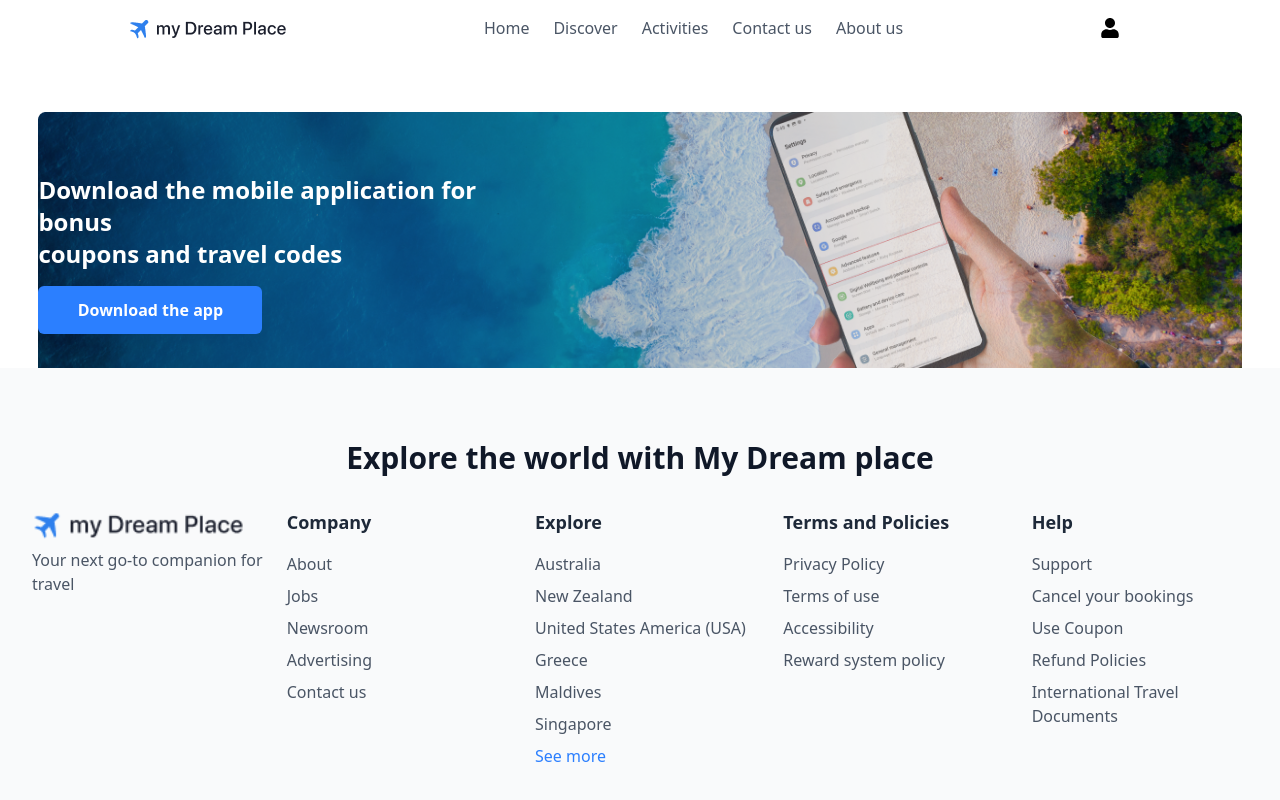
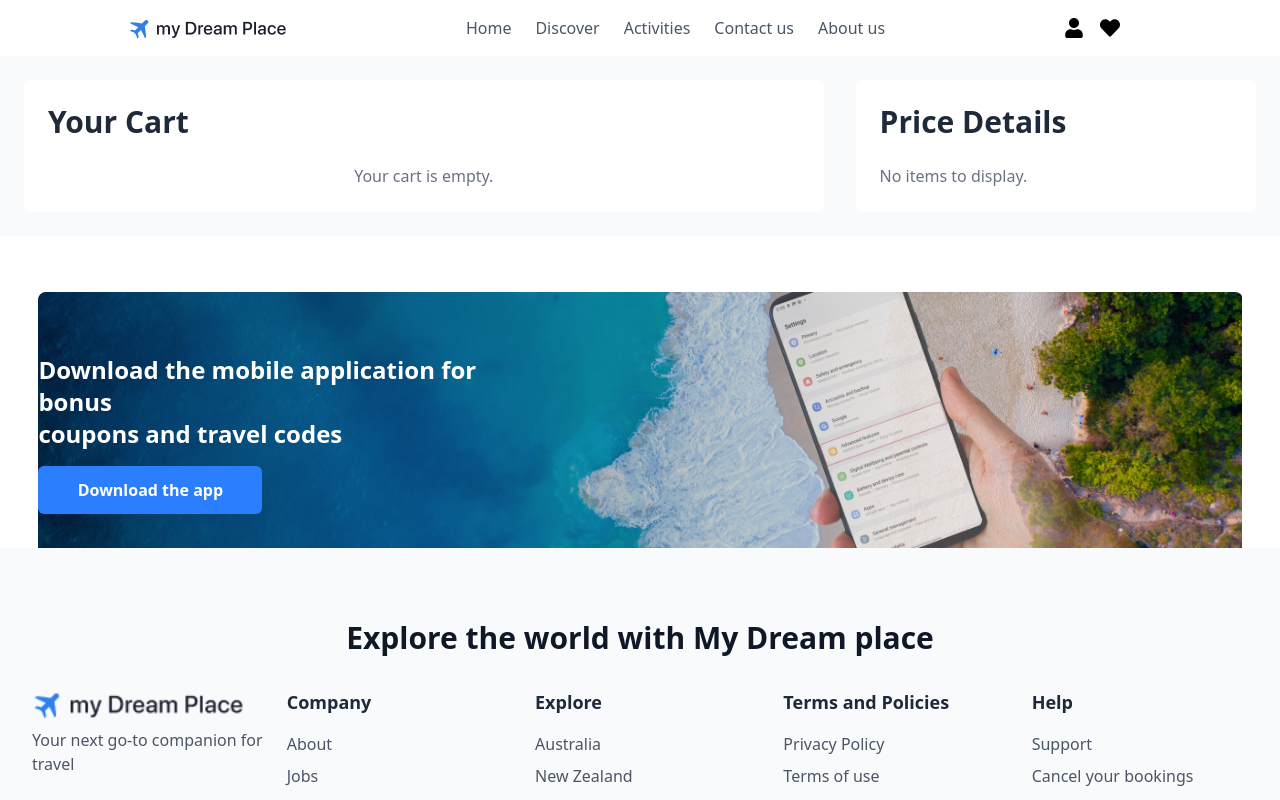
Before and after one commit to creation7654321/hotel-booking-app, a React (Vite) app in the folder client/: page /cart in a window 1280 px wide. Shown: the top 800 px of the page. Built offline with nearby package versions, Linux system fonts and the light colour scheme.

Commit message:
completing cart page

```diff
--- a/client/src/App.jsx
+++ b/client/src/App.jsx
@@ -16,6 +16,7 @@ import Advertisment from './components/Advertisment'
 import Footer from './components/Footer'
 import AllPost from './pages/admin/AllPost'
 import ProductDetails from './pages/ProductDetails'
+import CartPage from './pages/CartPage'
 
 function App() {
   return (
@@ -26,6 +27,7 @@ function App() {
         <Route path="/login" element={<Login/>} />
         <Route path="/register" element={<Register/>} />
         <Route path="/product/:slug" element={<ProductDetails/>} />
+        <Route path="/cart" element={<CartPage />}/>
 
         {/* user routing */}
         <Route path="/user" element={<UserRoutes />}>
--- a/client/src/components/Navbar.jsx
+++ b/client/src/components/Navbar.jsx
@@ -1,5 +1,5 @@
 import React, { useState } from 'react'
-import { FaUser} from 'react-icons/fa'
+import { FaUser, FaHeart} from 'react-icons/fa'
 import logo from '../assets/logo.png'
 import { useAuth } from '../context/UserContext';
 import { Link, useNavigate } from 'react-router-dom';
@@ -63,6 +63,10 @@ function Navbar() {
             size={20}
             onClick={handleDropDownTogle}
             />
+            <FaHeart
+            size={20}
+            onClick={()=>navigate('/cart')}
+            />
 
             {isDropDownOpen && (
                 <div
--- a/client/src/pages/CartPage.jsx
+++ b/client/src/pages/CartPage.jsx
@@ -1,4 +1,5 @@
 import React from 'react'
+import { FaTrashAlt } from "react-icons/fa";
 import { useCart } from '../context/Cart';
 import {useAuth} from '../context/UserContext'
 import { useNavigate } from 'react-router-dom';
@@ -36,9 +37,96 @@ function CartPage() {
             return "$0.00"
         }
     }
-  return (
-    <div>CartPage</div>
-  )
-}
+ return (
+    <div className="flex flex-col lg:flex-row w-full p-6 gap-8 bg-gray-50">
+      {/* Left Side - Product Details */}
+      <div className="w-full lg:w-2/3 bg-white p-6 rounded-lg">
+        <h2 className="text-3xl font-bold mb-6 text-gray-800">Your Cart</h2>
+        {cart.length > 0 ? (
+          cart.map((product) => {
+            console.log("Product Details:", product); // Log to ensure product details are present
+            return (
+              <div
+                key={product._id}
+                className="flex items-center gap-6 p-4 border-b border-gray-200 last:border-none"
+              >
+                {/* Remove Button */}
+                <button
+                  onClick={() => handleRemove(product._id)}
+                  className="text-red-500 hover:text-red-700 transition"
+                >
+                  <FaTrashAlt size={20} />
+                </button>
+                {/* Product Image */}
+                <img
+                  src={product.images[0]}
+                  alt={product.title}
+                  className="w-28 h-28 object-cover rounded-lg"
+                />
+                {/* Product Info */}
+                <div className="flex flex-col">
+                  <h3 className="text-xl font-semibold text-gray-700">
+                    {product.title}
+                  </h3>
+                  <p className="text-sm text-gray-500">
+                    {product.description.substring(0, 50)}
+                  </p>
+                </div>
+                {/* Product Price */}
+                <div className="ml-auto text-lg font-semibold text-gray-800">
+                  ${product.price}
+                </div>
+              </div>
+            );
+          })
+        ) : (
+          <p className="text-gray-500 text-center mt-6">Your cart is empty.</p>
+        )}
+      </div>
+
+      {/* Right Side - Price Summary */}
+      <div className="w-full lg:w-1/3 bg-white p-6 rounded-lg">
+        <h2 className="text-3xl font-bold mb-6 text-gray-800">Price Details</h2>
+        {cart.length > 0 ? (
+          <>
+            <div className="flex flex-col gap-4">
+              {cart.map((product) => (
+                <div
+                  key={product._id}
+                  className="flex justify-between items-center text-gray-700"
+                >
+                  <span>{product.title}</span>
+                  <span className="font-semibold">${product.price}</span>
+                </div>
+              ))}
+            </div>
+            <hr className="my-6 border-gray-300" />
+            <div className="flex justify-between items-center font-bold text-xl text-gray-800">
+              <span>Total:</span>
+              <span>{totalPrice()}</span>
+            </div>
+            {auth?.token ? (
+              <button
+                className="mt-6 w-full bg-blue-600 text-white py-3 rounded-lg text-lg font-semibold"
+                // onClick={handleCheckIn}
+              >
+                Proceed to Checkout
+              </button>
+            ) : (
+              <button
+                className="mt-6 w-full bg-blue-600 text-white py-3 rounded-lg text-lg font-semibold"
+                onClick={() => navigate("/login")}
+              >
+                Please Login
+              </button>
+            )}
+          </>
+        ) : (
+          <p className="text-gray-500">No items to display.</p>
+        )}
+      </div>
+    </div>
+  );
+};
 
 export default CartPage
```
